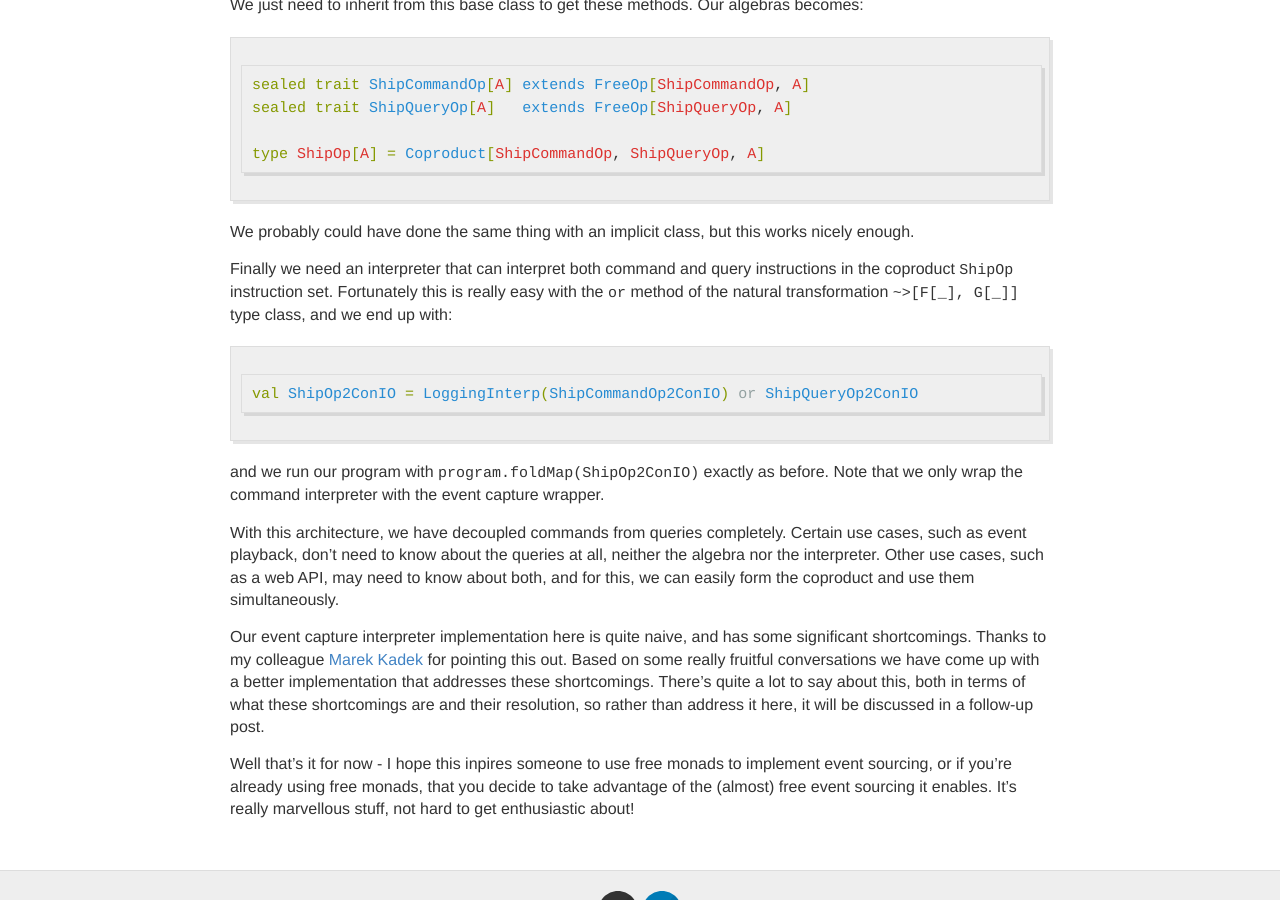
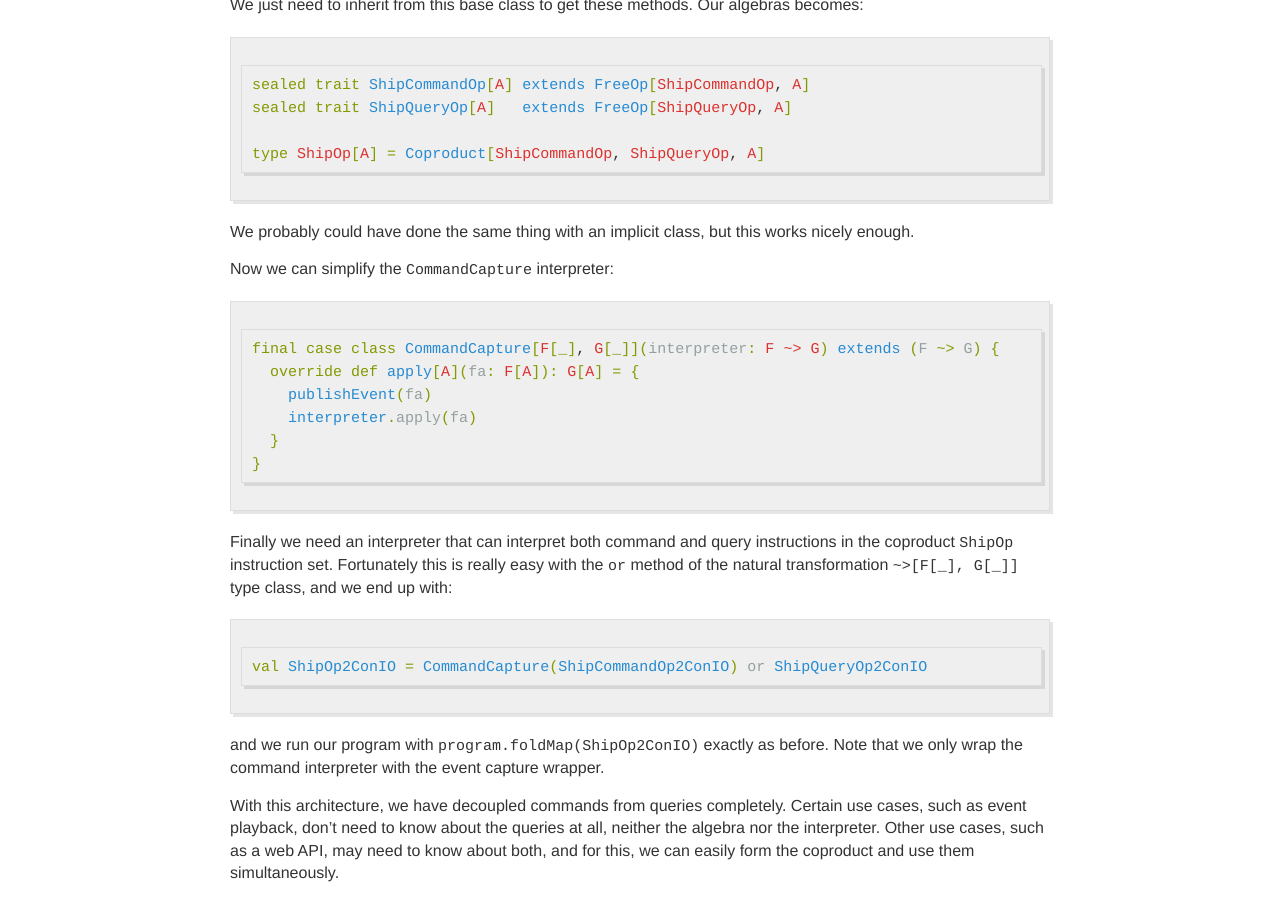
Before and after one commit to szoio/szoio.github.io, a Jekyll site: the page built from _posts/2016-12-08-free-monads-and-event-sourcing.md, in a window 1280 px wide and 900 px high, scrolled down 10696 px. Built offline with Jekyll 4.4.1, drawn with Linux system fonts in a browser that asks for light colours; comment, search, counter and statistics services are not loaded.

Commit message:
Corrections

````diff
--- a/_posts/2016-12-08-free-monads-and-event-sourcing.md
+++ b/_posts/2016-12-08-free-monads-and-event-sourcing.md
@@ -246,7 +246,7 @@ Then modify our event capture as follows:
 final case class CommandCapture[F[_], G[_]](interpreter: F ~> G) extends (F ~> G) {
   override def apply[A](fa: F[A]): G[A] = {
     fa match {
-      case _: ShipCommandOp[_]  => publishEvent()
+      case _: ShipCommandOp[_]  => publishEvent(fa)
       case _: ShipQueryOp[_]    => ()
     }
     interpreter.apply(fa)
@@ -339,10 +339,22 @@ type ShipOp[A] = Coproduct[ShipCommandOp, ShipQueryOp, A]
 ```
 We probably could have done the same thing with an implicit class, but this works nicely enough.
 
+Now we can simplify the `CommandCapture` interpreter:
+
+```scala
+final case class CommandCapture[F[_], G[_]](interpreter: F ~> G) extends (F ~> G) {
+  override def apply[A](fa: F[A]): G[A] = {
+    publishEvent(fa)
+    interpreter.apply(fa)
+  }
+}
+```
+
+
 Finally we need an interpreter that can interpret both command and query instructions in the coproduct `ShipOp` instruction set. Fortunately this is really easy with the `or` method of the natural transformation `~>[F[_], G[_]]` type class, and we end up with:
 
 ```scala
-val ShipOp2ConIO = LoggingInterp(ShipCommandOp2ConIO) or ShipQueryOp2ConIO
+val ShipOp2ConIO = CommandCapture(ShipCommandOp2ConIO) or ShipQueryOp2ConIO
 ```
 and we run our program with `program.foldMap(ShipOp2ConIO)` exactly as before. Note that we only wrap the command interpreter with the event capture wrapper.
 
````
